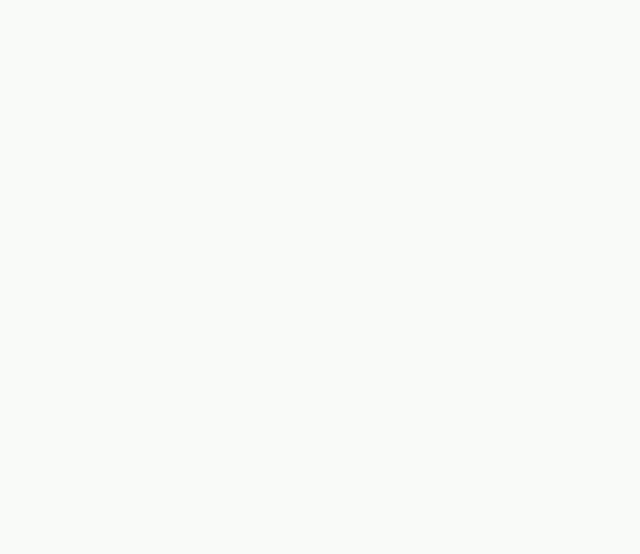
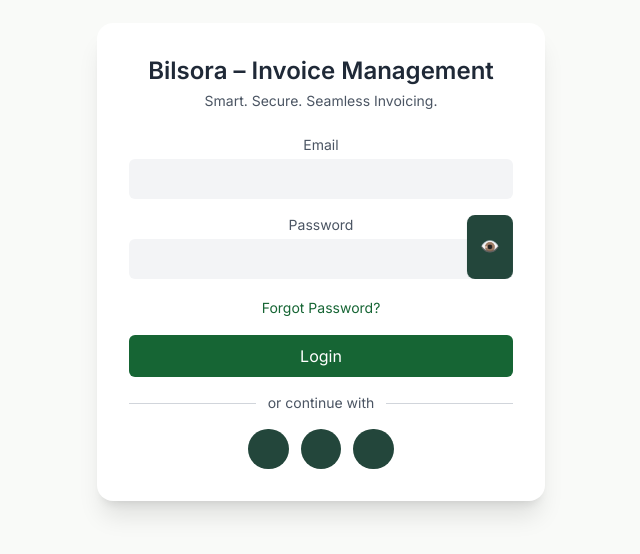
Before and after one commit to sorushikesh/invoice-management-ui, a React (Vite) app: page /invoice/management/login in a window 1280 px wide. Shown: the part 138-692 px from the top of the page, without its empty margins (319-959 px from the left). Built offline with nearby package versions, Linux system fonts and the light colour scheme.

Commit message:
feat: add framer-motion animations and downgrade react

```diff
--- a/src/pages/Login.tsx
+++ b/src/pages/Login.tsx
@@ -1,5 +1,5 @@
 import { useState, type ChangeEvent, type FormEvent } from 'react'
-import { useSpring, animated } from '@react-spring/web'
+import { motion } from 'framer-motion'
 
 type Props = {
   onLogin: (user: string) => void
@@ -10,15 +10,7 @@ export default function Login({ onLogin }: Props) {
   const [password, setPassword] = useState('')
   const [showPassword, setShowPassword] = useState(false)
 
-  const cardSpring = useSpring({
-    from: { opacity: 0, transform: 'translateY(30px)' },
-    to: { opacity: 1, transform: 'translateY(0)' },
-  })
-
-  const [hover, setHover] = useState(false)
-  const buttonSpring = useSpring({ scale: hover ? 1.05 : 1 })
-
-  const toggleSpring = useSpring({ rotate: showPassword ? 0 : 180 })
+  const toggleRotation = showPassword ? 0 : 180
 
   const submit = (e: FormEvent) => {
     e.preventDefault()
@@ -31,8 +23,9 @@ export default function Login({ onLogin }: Props) {
 
   return (
     <div className="min-h-screen flex items-center justify-center bg-[#F9FAF8] p-4">
-      <animated.div
-        style={cardSpring}
+      <motion.div
+        initial={{ opacity: 0, y: 30 }}
+        animate={{ opacity: 1, y: 0 }}
         className="bg-white shadow-xl rounded-2xl p-8 w-full max-w-md"
       >
         <h1 className="text-2xl font-semibold text-gray-800 text-center">
@@ -76,9 +69,9 @@ export default function Login({ onLogin }: Props) {
               required
               className="w-full rounded-md bg-gray-100 px-3 py-2 focus:outline-none focus:ring-2 focus:ring-green-700 text-gray-800 pr-10"
             />
-            <animated.button
+            <motion.button
               type="button"
-              style={toggleSpring}
+              animate={{ rotate: toggleRotation }}
               onClick={() => setShowPassword(!showPassword)}
               className="absolute inset-y-0 right-0 flex items-center px-3 text-gray-600"
               aria-label={showPassword ? 'Hide password' : 'Show password'}
@@ -92,7 +85,7 @@ export default function Login({ onLogin }: Props) {
                   👁️
                 </span>
               )}
-            </animated.button>
+            </motion.button>
           </div>
 
           <div>
@@ -104,15 +97,14 @@ export default function Login({ onLogin }: Props) {
             </a>
           </div>
 
-          <animated.button
+          <motion.button
             type="submit"
-            style={buttonSpring}
-            onMouseEnter={() => setHover(true)}
-            onMouseLeave={() => setHover(false)}
+            whileHover={{ scale: 1.05 }}
+            whileTap={{ scale: 0.95 }}
             className="w-full bg-green-800 text-white py-2 rounded-md mt-2"
           >
             Login
-          </animated.button>
+          </motion.button>
 
           <div className="flex items-center my-4">
             <div className="flex-grow border-t border-gray-300" />
@@ -175,7 +167,7 @@ export default function Login({ onLogin }: Props) {
             </button>
           </div>
         </form>
-      </animated.div>
+      </motion.div>
     </div>
   )
 }
```
Also changed, not shown: package.json (+5 -5 lines), 1 other file (tests, documents, lock files or other folders).
